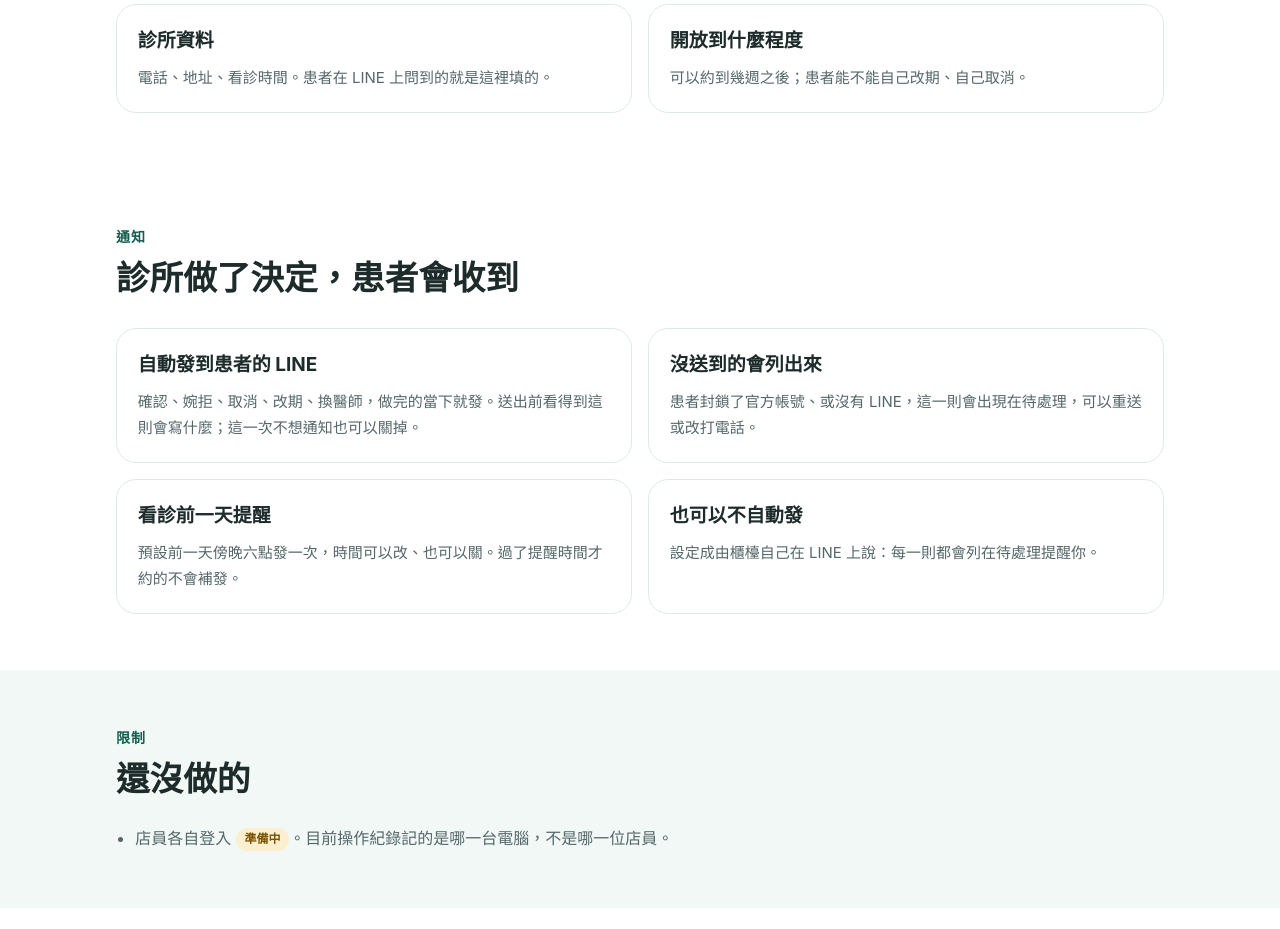
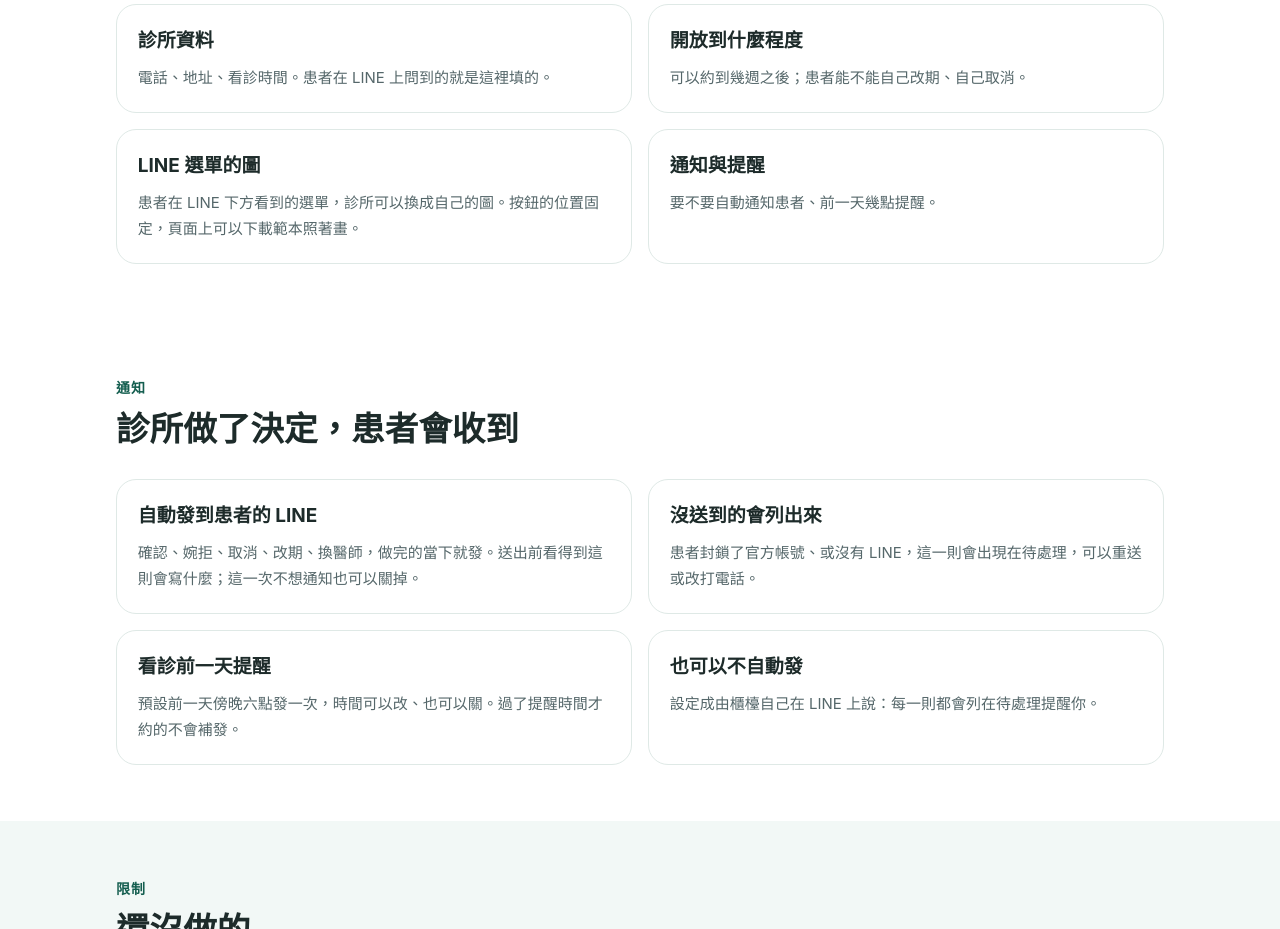
Before and after one commit to sona-orbit/chaohaoyue, a plain HTML site: page booking/index.html in a window 1280 px wide. Shown: the part 3840-4769 px from the top of the page. Drawn offline with Linux system fonts and the light colour scheme.

Commit message:
Booking page: clinics can replace the LINE menu images

```diff
--- a/booking/index.html
+++ b/booking/index.html
@@ -108,6 +108,8 @@
     <div class="stepcard"><h3>醫師與診間</h3><p>誰看診、用哪一間。</p></div>
     <div class="stepcard"><h3>診所資料</h3><p>電話、地址、看診時間。患者在 LINE 上問到的就是這裡填的。</p></div>
     <div class="stepcard"><h3>開放到什麼程度</h3><p>可以約到幾週之後；患者能不能自己改期、自己取消。</p></div>
+    <div class="stepcard"><h3>LINE 選單的圖</h3><p>患者在 LINE 下方看到的選單，診所可以換成自己的圖。按鈕的位置固定，頁面上可以下載範本照著畫。</p></div>
+    <div class="stepcard"><h3>通知與提醒</h3><p>要不要自動通知患者、前一天幾點提醒。</p></div>
   </div>
 </div></section>
 <section class="block"><div class="wrap">
```
